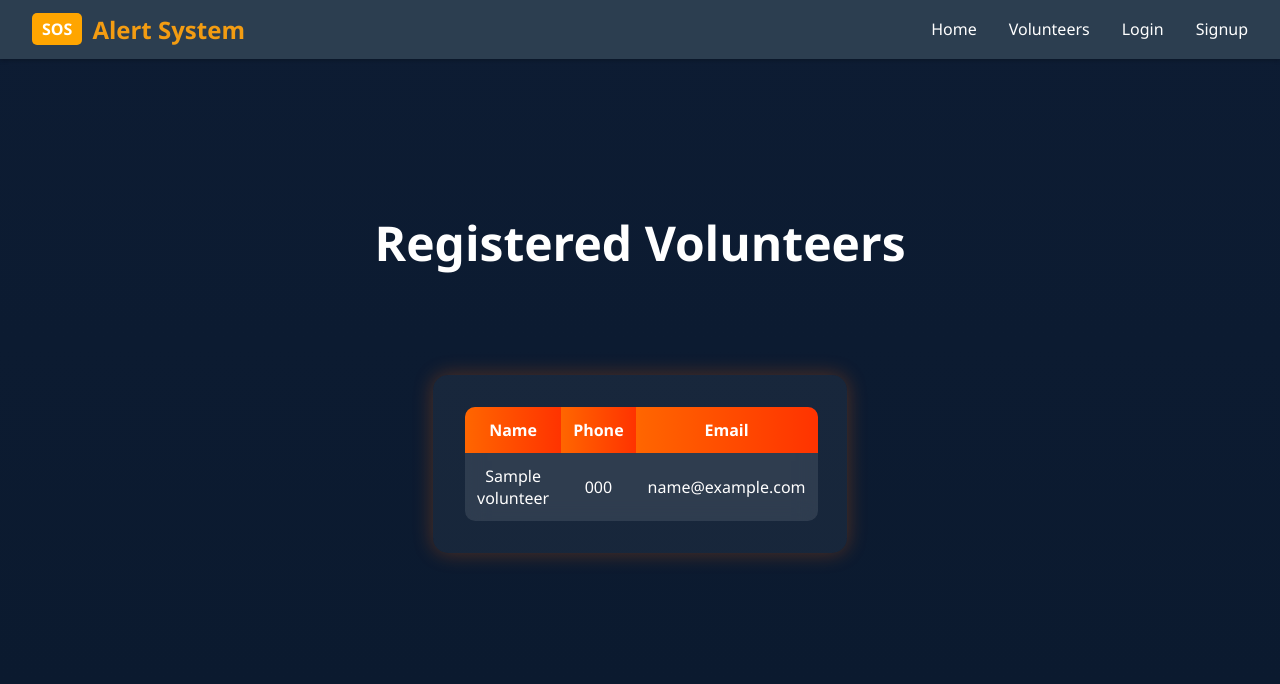
After one commit to Khushi-Sarawagi/Hackathon1, a Flask app: page /volunteers in a window 1280 px wide. The commit adds this page. Shown: the top 684 px of the page. Run offline with Flask 3, Linux system fonts and the light colour scheme; tables that the repository leaves empty or names only in its code hold one stand-in row (values such as "Sample post").

Commit message:
changes1

```diff
--- a/app.py
+++ b/app.py
@@ -94,6 +94,15 @@ def login():
 
     return render_template("login.html")
 
+@app.route('/volunteers')
+def volunteers():
+    conn = get_db_connection()
+    cursor = conn.cursor(dictionary=True)
+    cursor.execute("SELECT name, phone, email FROM volunteers")
+    volunteers = cursor.fetchall()
+    conn.close()
+    return render_template("volunteers.html", volunteers=volunteers)
+
 @app.route('/send_sos', methods=['POST'])
 def send_sos():
     try:
--- a/static/styles.css
+++ b/static/styles.css
@@ -15,6 +15,25 @@ body {
     background-color: #2c3e50;
     padding: 0.8rem 2rem;
     box-shadow: 0 2px 4px rgba(0, 0, 0, 0.2);
+}
+.styled-table {
+    width: 100%;
+    border-collapse: collapse;
+    background-color: rgba(255, 255, 255, 0.1);
+    backdrop-filter: blur(10px);
+    border-radius: 10px;
+    overflow: hidden;
+}
+
+.styled-table th, .styled-table td {
+    padding: 12px;
+    text-align: center;
+    color: white;
+}
+
+.styled-table th {
+    background: linear-gradient(to right, #ff6600, #ff3300);
+    font-weight: bold;
 }
 
 .logo {
--- a/templates/index.html
+++ b/templates/index.html
@@ -14,7 +14,7 @@
         </div>
         <ul class="nav-links">
             <li><a href="#" class="active"><i class="fa fa-home"></i> Home</a></li>
-            <li><a href="#"><i class="fa fa-users"></i> Volunteers</a></li>
+            <li><a href="/volunteers"><i class="fa fa-users"></i> Volunteers</a></li>
             <!-- Profile Dropdown -->
             <li class="dropdown">
                 <a href="#" class="dropbtn"><i class="fa fa-user"></i> Profile ▼</a>
--- /dev/null
+++ b/templates/volunteers.html
@@ -0,0 +1,45 @@
+<!DOCTYPE html>
+<html lang="en">
+<head>
+    <title>Volunteers List</title>
+    <link rel="stylesheet" href="/static/styles.css"> <!-- Matches your main theme -->
+</head>
+<body>
+    <nav class="navbar">
+        <div class="logo">
+            <span class="sos-icon">SOS</span>
+            <span class="brand">Alert System</span>
+        </div>
+        <ul class="nav-links">
+            <li><a href="/">Home</a></li>
+            <li><a href="/volunteers" class="active">Volunteers</a></li>
+            <li><a href="/login">Login</a></li>
+            <li><a href="/signup">Signup</a></li>
+        </ul>
+    </nav>
+
+    <div class="main-content">
+        <h2 class="highlight-white">Registered Volunteers</h2>
+        <div class="form-container">
+            <table class="styled-table">
+                <thead>
+                    <tr>
+                        <th>Name</th>
+                        <th>Phone</th>
+                        <th>Email</th>
+                    </tr>
+                </thead>
+                <tbody>
+                    {% for volunteer in volunteers %}
+                    <tr>
+                        <td>{{ volunteer.name }}</td>
+                        <td>{{ volunteer.phone }}</td>
+                        <td>{{ volunteer.email }}</td>
+                    </tr>
+                    {% endfor %}
+                </tbody>
+            </table>
+        </div>
+    </div>
+</body>
+</html>
```
